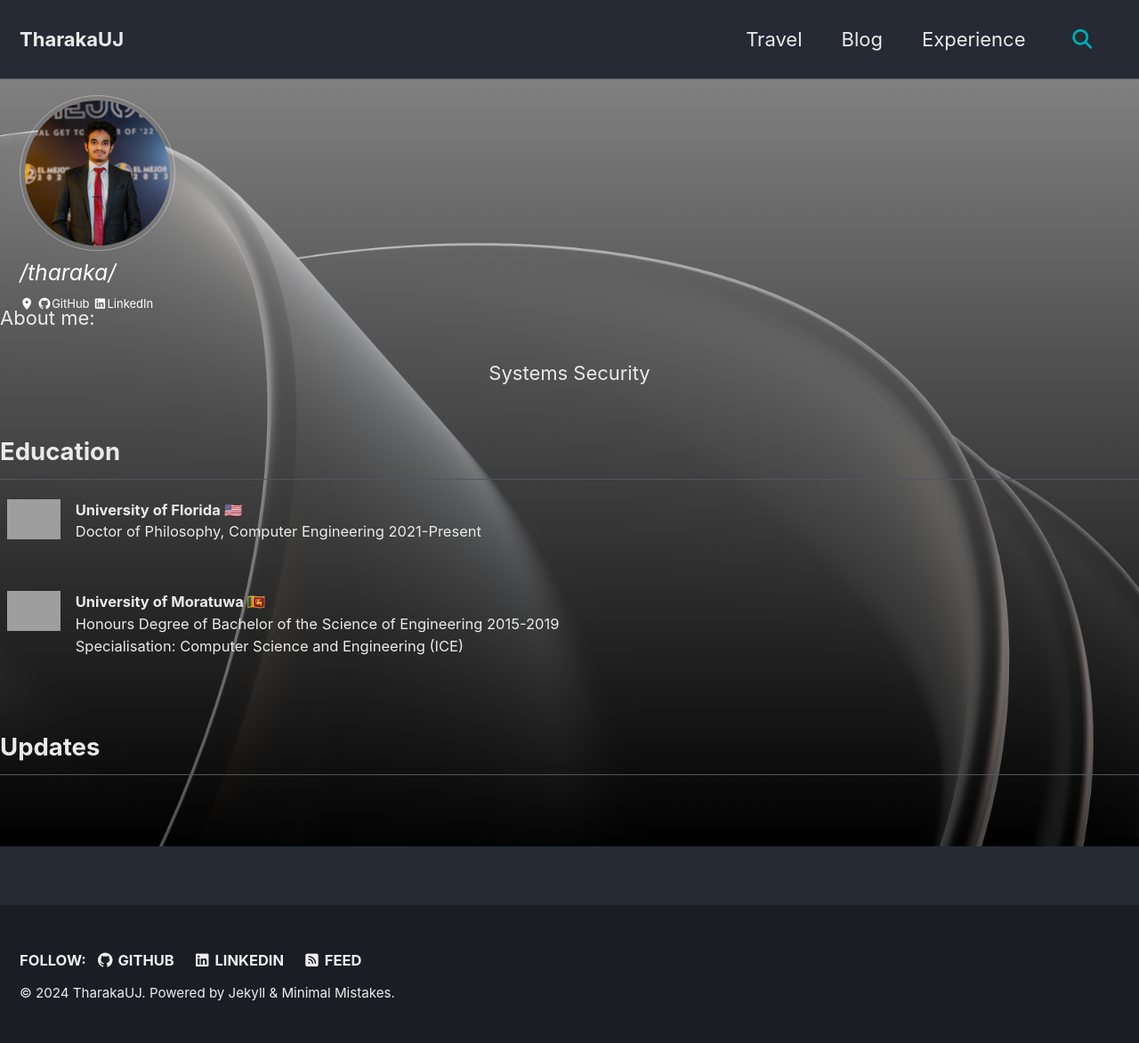
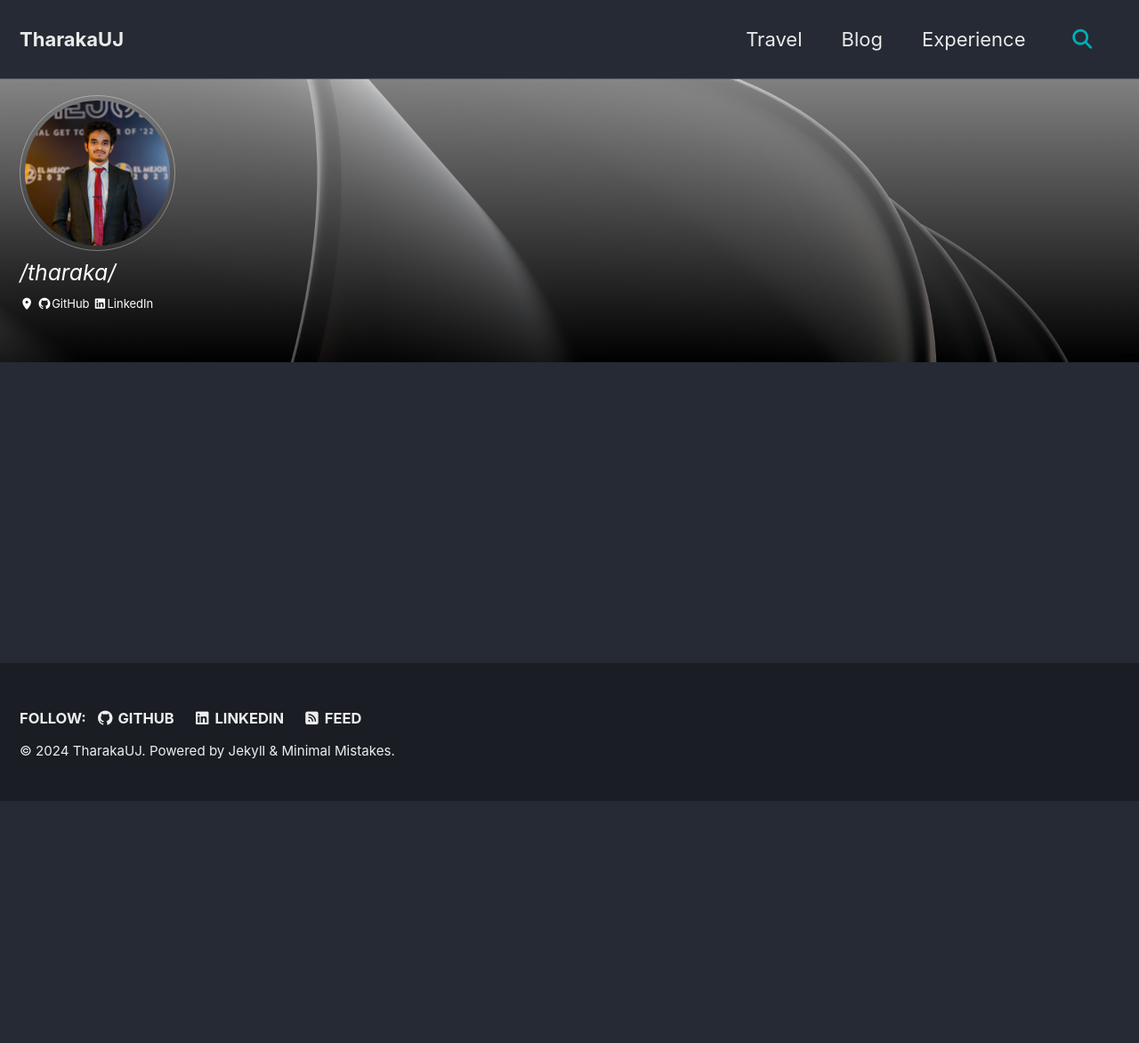
Before and after one commit to TharakaUJ/TharakaUJ.github.io, a Jekyll site: the page built from index.html, in a window 1280 px wide. Shown: the whole page at 89% size. Built offline with Jekyll 4.4.1, drawn with Linux system fonts in a browser that asks for light colours; cached includes are drawn as plain includes; the list of posts is cut into pages by our own code; after the commit the page ends 900 px from its top, so only the background shows below that; grey boxes are pictures that could not be loaded.

Commit message:
Refactor index.html to comment out page content section and adjust news ticker div

```diff
--- a/index.html
+++ b/index.html
@@ -39,7 +39,7 @@ sidebar: false
     <span class="page__hero-caption">
         <!-- <a href="{{site.siteUrl}}/">Something here</a> -->
     </span>
-    <section class="page__content" itemprop="text">
+    <!-- <section class="page__content" itemprop="text">
         <p>
             About me:
         </p>
@@ -87,7 +87,7 @@ sidebar: false
                 <span class="sr-only">Permalink</span>
             </a>
         </h2>
-        <!-- <div id="multilines">
+        <div id="multilines">
             <div class="container">
                 <ul class="newsticker" style="height: 165px; overflow: hidden;">
                     <li style="margin-top: 0px;"> Excited to announce that our paper titled 'Scalable Detection of
@@ -105,6 +105,6 @@ sidebar: false
             <script
                 src="https://www.jqueryscript.net/demo/Flexible-jQuery-Vertical-News-Ticker-Plugin-Advanced-News-Ticker/js/newsTicker.js"></script>
             <script> var multilines = $('#multilines .newsticker').newsTicker({ row_height: 55, speed: 800, }); var oneliner = $('#oneliner .newsticker').newsTicker({ row_height: 34, max_rows: 1, time: 5000, nextButton: $('#oneliner .header') }); // Pause newsTicker on .header hover $('#oneliner .header').hover(function() { oneliner.newsTicker('pause'); }, function() { oneliner.newsTicker('unpause'); }); </script>
-        </div> -->
-    </section>
+        </div>
+    </section> -->
 </div>
```
